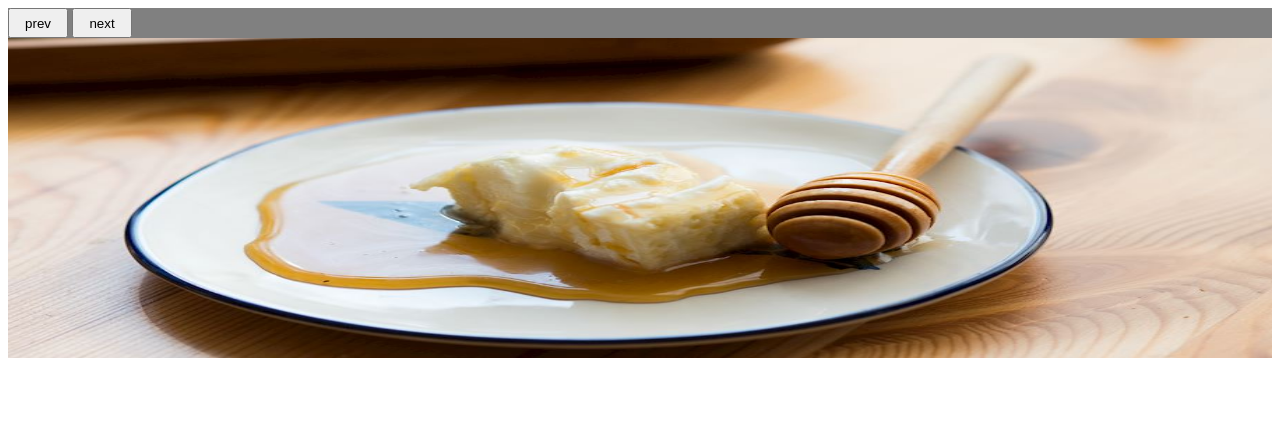
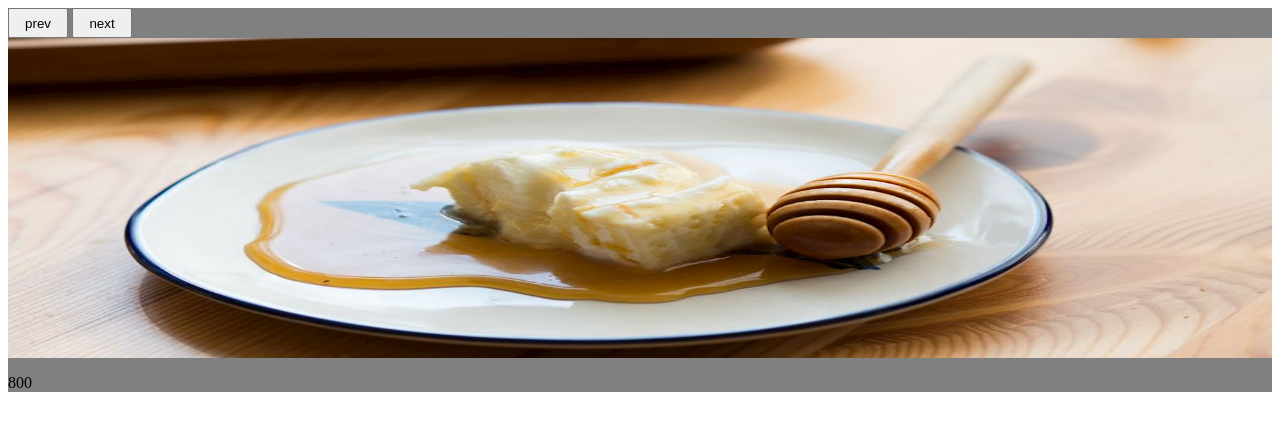
Before and after one commit to Oleksii-GitRepere/html, a plain HTML site: page index.html in a window 1280 px wide. Drawn offline with nearby package versions, Linux system fonts and the light colour scheme.

Commit message:
try display available width

```diff
--- a/index.html
+++ b/index.html
@@ -77,7 +77,7 @@
 
 
             </div>
-
+            <p id="useful_p">p</p>
 
     </main>
     <footer>
--- a/index.js
+++ b/index.js
@@ -35,7 +35,7 @@ document.getElementById("img_carousel_prev_btn").addEventListener("click",() =>
 
 setInterval(()=>{
 
-    // document.getElementById("div_p").innerHTML = num;
+    document.getElementById("useful_p").innerHTML = window.screen.availWidth;
     carousel_wrapper.innerHTML =  carousel_slides[num]; //+carousel_slides[1];
     }
 ,300);
```
